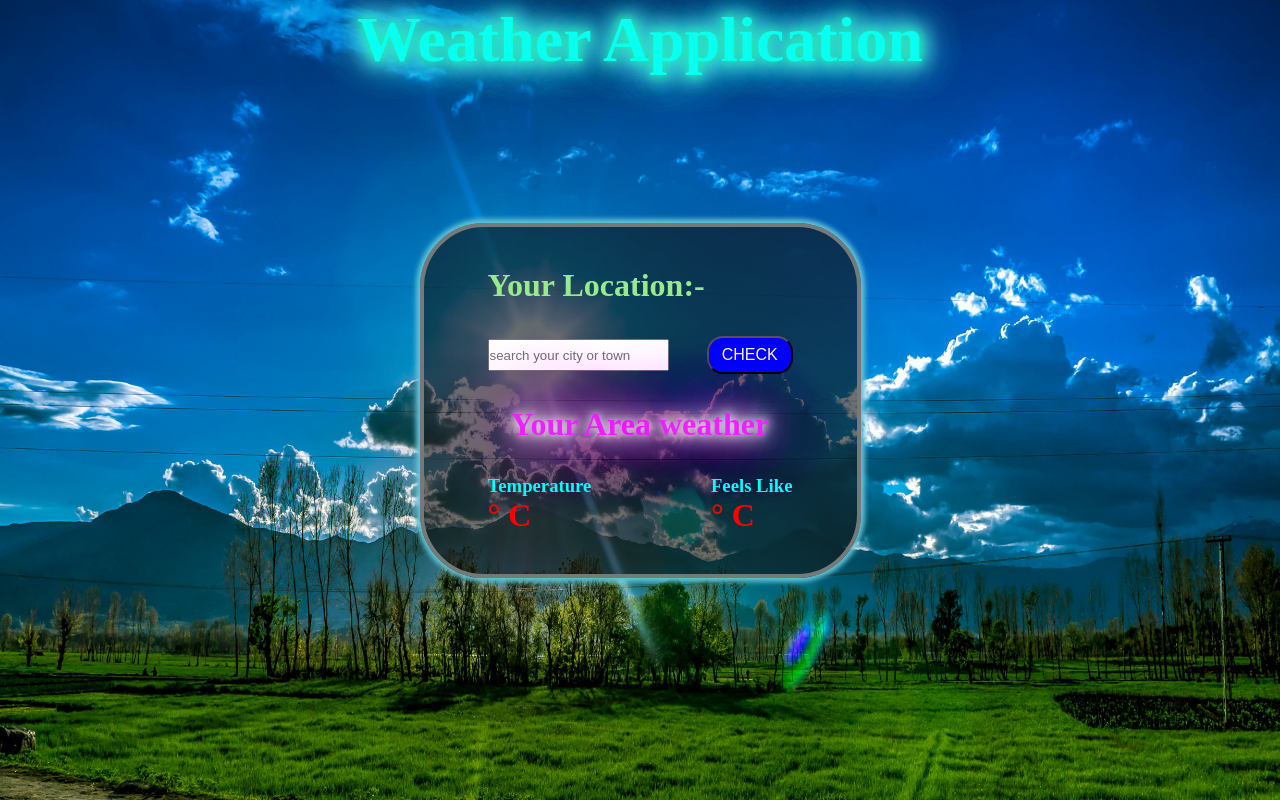
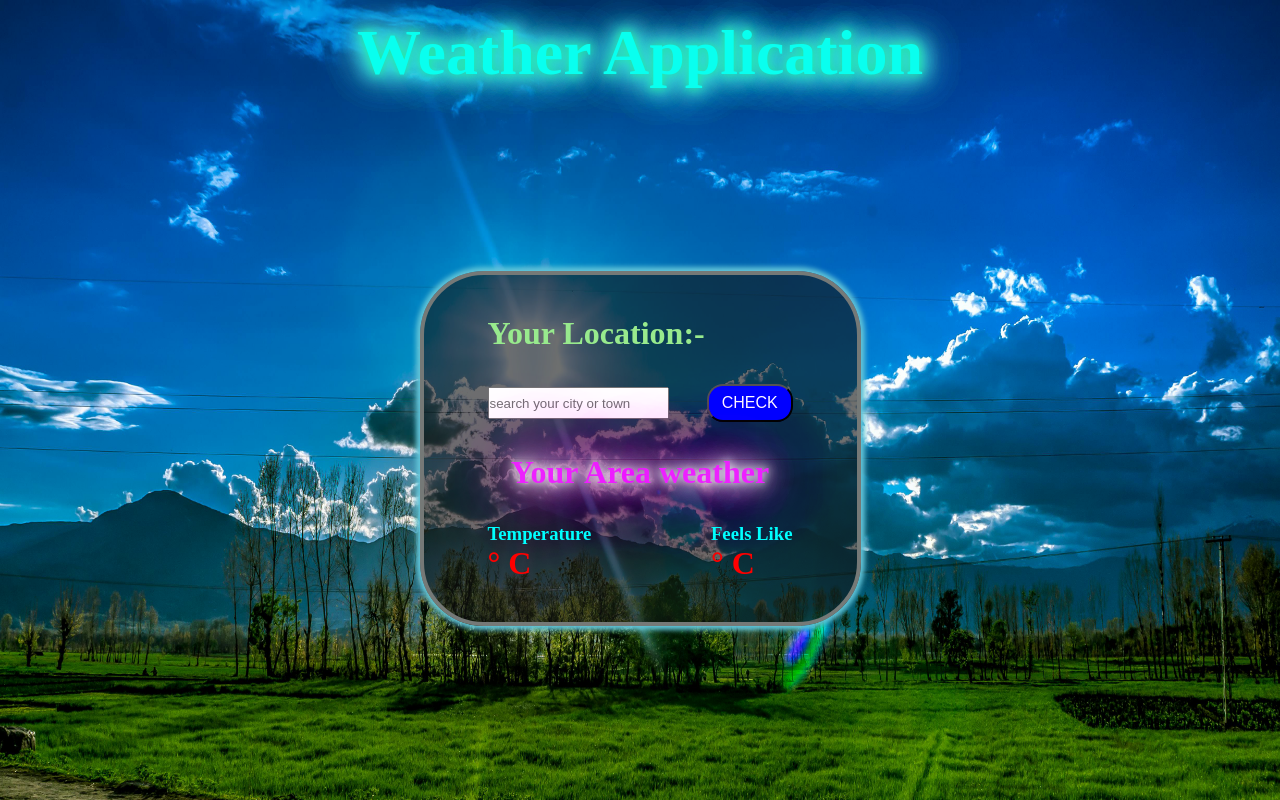
Before and after one commit to Abhicoder983/weather_app, a React (Create React App) app in the folder front/: page / in a window 1280 px wide. Built offline with nearby package versions, Linux system fonts and the light colour scheme.

Commit message:
changes media css file

```diff
--- a/front/src/App.css
+++ b/front/src/App.css
@@ -19,8 +19,8 @@
     text-shadow: 0 0 10px #1ef296, 0 0 20px #35d1f4, 0 0 20px #5dd0f0, 0 0 20px #00ff99, 0 0 40px #5dcde1, 0 0 40px #44dcd6, 0 0 40px #2fc1ed, 0 0 40px #43b4e8;
     position:absolute;
     top: 0;
-    width: 100%;
-    height: 10vh;
+
+
     padding: 2vh 2vw;
     display: flex;
     align-items: center;
@@ -30,6 +30,14 @@
 
 
 }
+.weatherHeader{
+    height: 6rem;
+    width: 100vw;
+    padding: 3vh 3vw;
+    display: flex;
+    justify-content: center;
+    align-items: center
+}
 
 .weatherBody{
 
@@ -38,6 +46,7 @@
     background-color: rgba(18, 18, 18, 0.601);
     color: rgb(152, 234, 141);
     padding: 5vh 5vw;
+    margin: 4rem 0;
     border: 4px solid rgb(117, 121, 119);
     border-radius: 4rem;
     box-shadow: 0 0 5px 4px rgb(96, 196, 216) ;
@@ -54,8 +63,8 @@
     border-radius: 4rem;
     box-shadow: 0 0 5px 4px rgb(231, 71, 71);
     margin: 3% 0;
-    overflow: hidden; /* Ensure content inside image follows the border radius */
-    animation: image .5s linear forwards ; /* Use keyframes for height transition */
+    overflow: hidden;
+    animation: image .5s linear forwards ;
 }
 
 @keyframes image {
--- a/front/src/App.js
+++ b/front/src/App.js
@@ -77,9 +77,9 @@ const MyComponent = () => {
         imageChanger,[temp])
     return (
         <div className='body'>
-
+            <div className='weatherHeader'>
            <h1 className='weatherTitle'>Weather Application</h1>
-
+           </div>
             <div className="weatherBody">
             <h1 className='heading'>Your Location:-</h1>
             <input
--- a/front/src/MediaApp.css
+++ b/front/src/MediaApp.css
@@ -23,7 +23,7 @@
     }
 
     .weatherButton{
-        font-size: 2.5rem;
+        font-size: 2rem;
     }
     .weatherImage {
         width: 17rem;
@@ -40,7 +40,7 @@
         width: 10rem;
     }
     .weatherButton{
-        font-size: 1rem;
+        font-size: .7rem;
         width: fit-content;
     }
 
```
